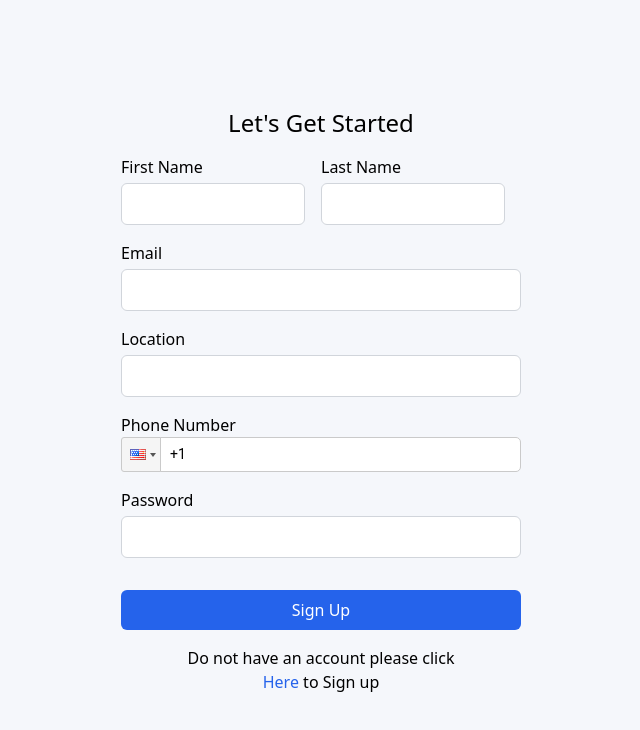
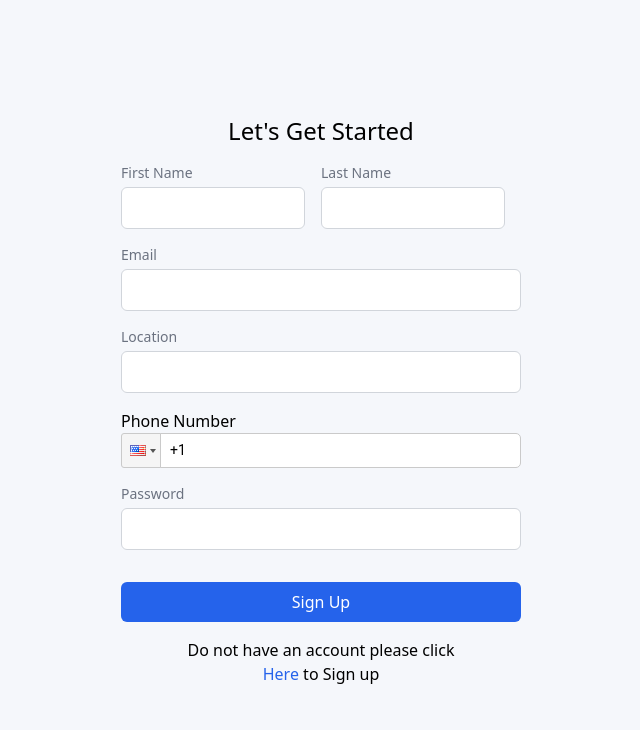
Before and after one commit to Deevyne99/jobHunt365, a React (Vite) app in the folder Jobhunt365/: page /register in a window 1280 px wide. Shown: the top 730 px of the page, without its empty margins (319-959 px from the left). Built offline with nearby package versions, Linux system fonts and the light colour scheme.

Commit message:
Style: styled label for input component

```diff
--- a/Jobhunt365/src/Components/ReuseableComponets/InputComponent/InputComponent.tsx
+++ b/Jobhunt365/src/Components/ReuseableComponets/InputComponent/InputComponent.tsx
@@ -4,7 +4,10 @@ const InputComponent = ({ label }: { label: string }) => {
   return (
     <div className=' flex  flex-col justify-center items-center mx-auto w-full   '>
       <div className='flex flex-col w-full gap-1 '>
-        <label htmlFor='' className='capitalize flex items-center text-left '>
+        <label
+          htmlFor=''
+          className='capitalize flex items-center text-left text-sm  text-[#6b7280]'
+        >
           {label}
         </label>
         <input
--- a/Jobhunt365/src/Components/ReuseableComponets/Navigation/Navigation.tsx
+++ b/Jobhunt365/src/Components/ReuseableComponets/Navigation/Navigation.tsx
@@ -120,6 +120,8 @@ const Navigation = () => {
           <button onClick={() => setOpenAddJob(false)}>
             <FiX className='text-2xl' />
           </button>
+
+          <h1 className='text-xl capitalize'>Add Applied Jobs</h1>
           <div>
             <InputComponent label='company' />
           </div>
--- a/Jobhunt365/src/Components/ReuseableComponets/dropDownComponente/DropDown.tsx
+++ b/Jobhunt365/src/Components/ReuseableComponets/dropDownComponente/DropDown.tsx
@@ -41,12 +41,12 @@ const Dropdown: React.FC<DropdownProps> = ({
 
   return (
     <div className='relative' ref={dropdownRef}>
-      <label htmlFor='' className=''>
+      <label htmlFor='' className=' text-[#6b7280] text-sm'>
         {label}
       </label>
       <button
         onClick={() => setIsOpen(!isOpen)}
-        className='w-full px-4 py-2 mt-1 text-left bg-white border border-gray-100 focus:border-[#3b82f6] rounded shadow-sm focus:outline-none   focus:border-blue-500'
+        className='w-full px-4 py-2 mt-1 text-left bg-white border border-gray-100 focus:border-[#3b82f6] rounded shadow-sm focus:outline-none   focus:border-blue-500  text-[#6b7280] text-sm'
       >
         {selectedOption || placeholder}
       </button>
```
